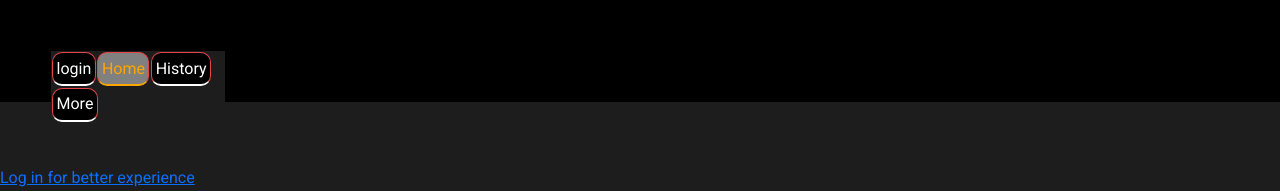
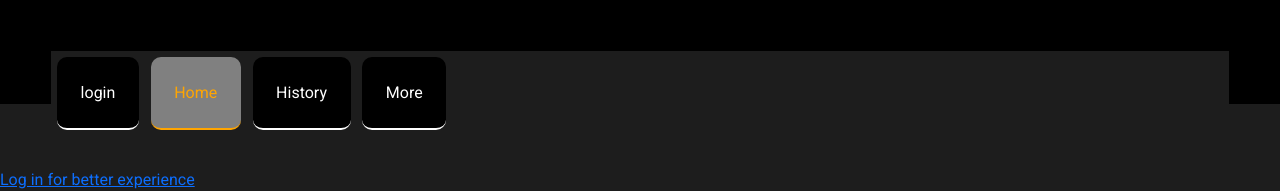
Before and after one commit to NeoDitjoe/Podcast4real, a React (Vite) app: page / in a window 1280 px wide. Shown: the top 191 px of the page. Built offline with nearby package versions, Linux system fonts and the light colour scheme.

Commit message:
styling the desktop nav

```diff
--- a/src/App.css
+++ b/src/App.css
@@ -29,23 +29,27 @@
 @media only screen and (min-width: 768px){
     nav{
         background-color: black;
-        padding: 2.5%;
-        display: flex;
-        flex-direction: row;
-        gap: 2%;
-        height: 9vh;
+        padding: 0;
+        margin: 0;
+        /* padding: 2.5%; */
+        /* display: flex; */
+        /* flex-direction: row; */
+        /* gap: 2%; */
+        /* height: 9vh; */
     }
 
     nav a{
         color: white;
-        text-decoration: wavy;
+        text-decoration: none;
         background-color: rgb(255, 166, 0);
-        border-radius: 10px;
-        padding: 1%;
-        padding-top: 0.7%;
-        padding-bottom: 0.7%;
-        border: solid 0.01px rgb(226, 69, 69);
-        border-bottom: solid 2px red;
+        border-radius: 5px;
+        padding: 0;
+        margin: 0;
+        /* height: 10vh; */
+        /* padding: 1%; */
+        /* padding-top: 0.7%; */
+        /* padding-bottom: 0.7%; */
+        /* border: solid 0.01px rgb(226, 69, 69); */
 
     }
 
```
